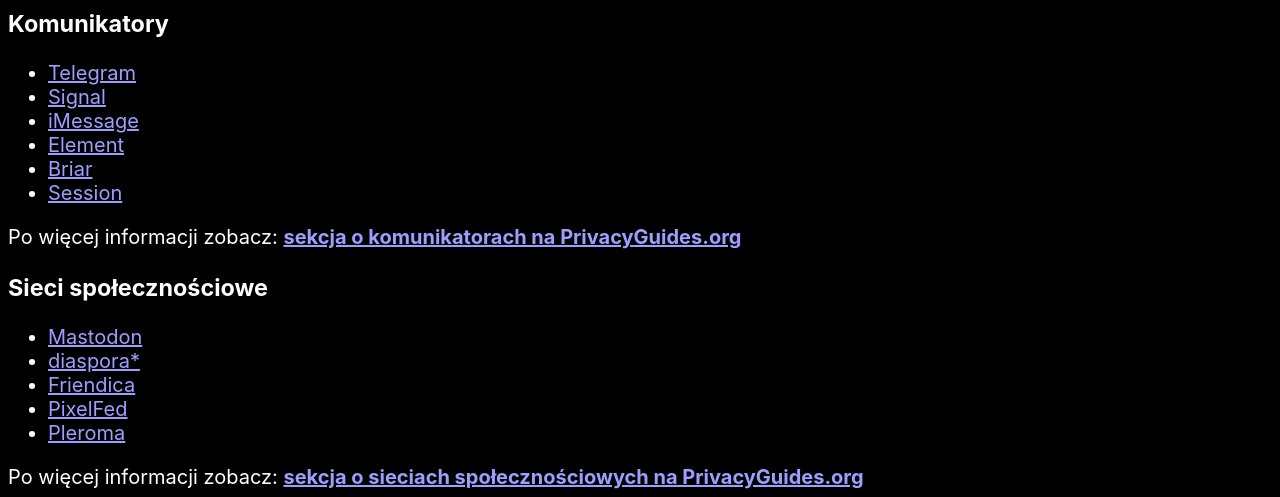
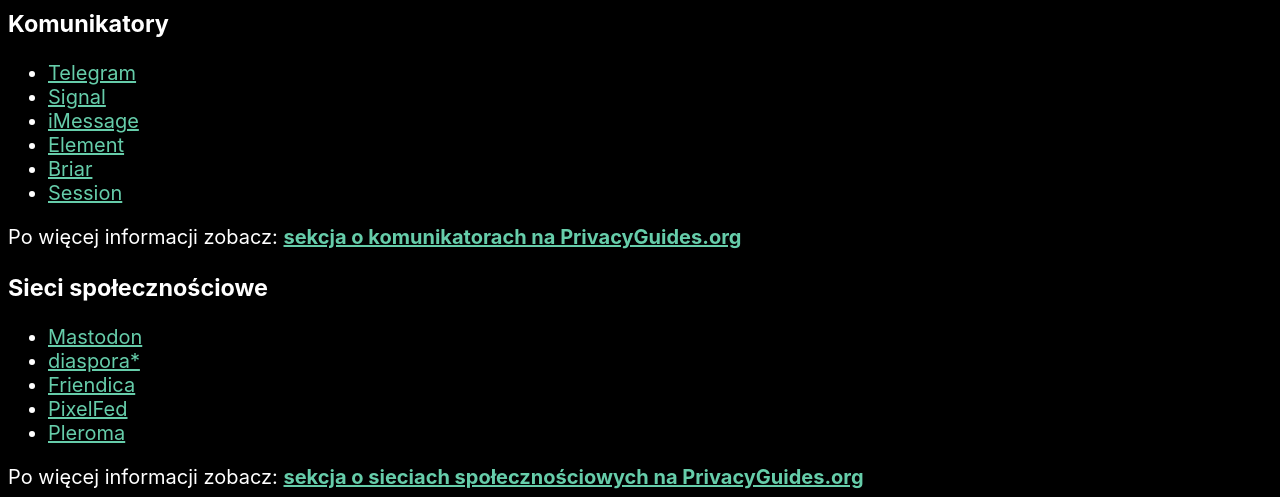
Before and after one commit to gracjankn/usun-konto, a plain HTML site: page index.html in a window 1280 px wide. Shown: the part 627-1124 px from the top of the page. Drawn offline with Linux system fonts and the dark colour scheme.

Commit message:
Improved link contrast in dark mode

```diff
--- a/main.css
+++ b/main.css
@@ -10,6 +10,11 @@
   background: black;
   color: white;
 }
+
+a {
+	color: mediumaquamarine;
+}
+
 }
 
 h1, h2 {
```
